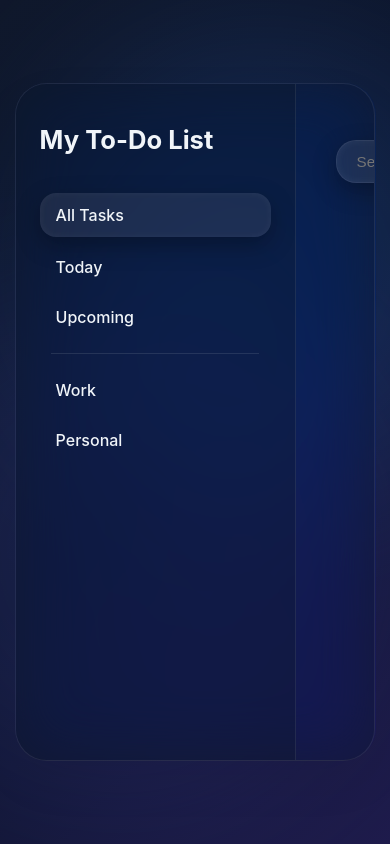
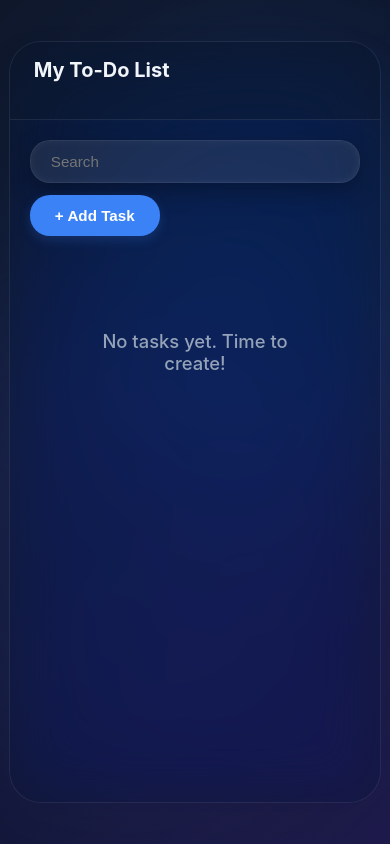
Before and after one commit to Rxmosx/My-to-Do-List, a React (Vite) app: page / in a window 390 px wide. Shown: the top 844 px of the page. Built offline with nearby package versions, Linux system fonts and the light colour scheme.

Commit message:
feature: responsive design

```diff
--- a/src/App.jsx
+++ b/src/App.jsx
@@ -95,7 +95,7 @@ function App() {
     <>
       <div className="app-container">
         <aside className="sidebar">
-          {/* ... Seu menu lateral continua igualzinho aqui ... */}
+
           <h1>My To-<span>Do</span> List</h1>
           <nav className="sidebar-menu">
             <p
@@ -119,6 +119,10 @@ function App() {
             <p
             className={activeFilter === 'Personal' ? 'active' : ''}
             onClick={() => setActiveFilter('Personal')}>Personal</p>
+
+            <p
+            className={activeFilter === 'Shopping' ? 'active' : ''}
+            onClick={() => setActiveFilter('Shopping')}>Shopping</p>
           </nav>
         </aside>
 
@@ -137,7 +141,11 @@ function App() {
 
           <div className="task-list">
             {filteredTasks.length === 0 ? (
-              <UndefinedTaskComponent />
+
+              <div className="empty-state-container">
+                <h2>No tasks yet. Time to create!</h2>
+              </div>
+
             ) : (
               filteredTasks.map(task => (
                 <TaskComponent
--- a/src/InfoTaskSet.jsx
+++ b/src/InfoTaskSet.jsx
@@ -7,6 +7,7 @@ function InfoTaskSet({ onAddTask, onEditTask, setInfoTask, taskToEdit }) {
     const [category, setCategory] = useState(taskToEdit ? taskToEdit.category : 'Personal');
     const [taskDueDate, setTaskDueDate] = useState(taskToEdit ? taskToEdit.date : '');
     const [taskDescription, setTaskDescription] = useState(taskToEdit ? taskToEdit.description : '');
+    const [erroMessage, setErroMessage] = useState('')
 
     const [priority, setPriority] = useState(taskToEdit && taskToEdit.priority ? `${taskToEdit.priority} Priority` : 'Medium Priority');
 
@@ -21,7 +22,7 @@ function InfoTaskSet({ onAddTask, onEditTask, setInfoTask, taskToEdit }) {
 
     const handleSaveTask = () => {
         if (!taskName.trim()) {
-            alert("Please enter a Task Name.");
+            setErroMessage('Insira um titulo!')
             return;
         }
 
@@ -52,7 +53,13 @@ function InfoTaskSet({ onAddTask, onEditTask, setInfoTask, taskToEdit }) {
 
                 <div className="form-group">
                     <label>Task Name</label>
-                    <input type="text" placeholder="What needs to be done?" value={taskName} onChange={(e) => setTaskName(e.target.value)} />
+                    <input
+                    type="text"
+                    placeholder="What needs to be done?"
+                    value={taskName}
+                    onChange={(e) => setTaskName(e.target.value)}
+                    />
+                    {erroMessage && (<strong>{erroMessage}</strong>)}
                 </div>
 
                 <div className="form-group">
--- a/src/UndefinedTaskComponent.jsx
+++ b/src/UndefinedTaskComponent.jsx
@@ -7,10 +7,6 @@ function UndefinedTaskComponent({ onAddTask, handleInfoTask }) {
 
     return (
         <div className="empty-state-container">
-            <div className="empty-state-icon">
-
-            </div>
-
             <h2>No tasks yet. Time to create!</h2>
         </div>
     )
--- a/src/style/App.css
+++ b/src/style/App.css
@@ -194,3 +194,91 @@ body::after {
     transform: translateY(0);
   }
 }
+
+
+@media (max-width: 810px) {
+
+  .app-container {
+    grid-template-columns: 1fr;
+    grid-template-rows: auto 1fr;
+    width: 95vw;
+    height: auto;
+    min-height: 90vh;
+    margin: 20px 0;
+  }
+
+  .sidebar {
+    border-right: none;
+    border-bottom: 1px solid var(--glass-border);
+    padding: 16px 24px;
+    height: 45px;
+    overflow: hidden;
+    transition: height 0.4s cubic-bezier(0.25, 1, 0.5, 1);
+    background: var(--glass-bg-sidebar);
+  }
+
+  .sidebar:hover {
+    height: 155px;
+    background: rgba(15, 23, 42, 0.6);
+  }
+
+  .sidebar h1 {
+    margin: 0;
+    margin-bottom: 20px;
+    font-size: 1.25rem;
+    line-height: 24px;
+  }
+
+  .sidebar-menu {
+    display: flex;
+    flex-direction: row;
+    flex-wrap: wrap;
+    gap: 8px;
+    opacity: 0;
+    transform: translateY(-10px);
+    transition: opacity 0.2s ease, transform 0.3s ease;
+    pointer-events: none;
+  }
+
+  .sidebar:hover .sidebar-menu {
+    opacity: 1;
+    transform: translateY(0);
+    pointer-events: auto;
+  }
+
+  .sidebar-divider {
+    display: none;
+  }
+
+  .main-content {
+    padding: 20px;
+    flex: 1;
+  }
+
+  .top-bar {
+    flex-direction: column;
+    align-items: stretch;
+    gap: 12px;
+  }
+
+  .search-bar {
+    max-width: 100%;
+  }
+
+  .add-btn {
+    max-width: 130px;
+  }
+
+
+}
+
+@keyframes slideDownMenu {
+  from {
+    opacity: 0;
+    transform: translateY(-10px) scale(0.95);
+  }
+  to {
+    opacity: 1;
+    transform: translateY(0) scale(1);
+  }
+}
--- a/src/style/taskComponent.css
+++ b/src/style/taskComponent.css
@@ -49,8 +49,8 @@
 .task-checkbox {
   appearance: none;
   -webkit-appearance: none;
-  width: 22px;
-  height: 22px;
+  min-width: 22px;
+  min-height: 22px;
   border: 2px solid rgba(255, 255, 255, 0.1);
   border-radius: 7px;
   cursor: pointer;
@@ -102,7 +102,7 @@
 
 .priority-tag.medium {
   background: #fef08a;
-  color: #eab308;
+  color: #926f06;
 }
 
 .priority-tag.low {
@@ -178,9 +178,7 @@
   position: absolute;
   top: 35px;
   right: 0;
-  background: rgba(30, 41, 59, 0.95);
-  backdrop-filter: blur(12px);
-  -webkit-backdrop-filter: blur(12px);
+  background: rgba(30, 41, 59);
   border: 1px solid rgba(255, 255, 255, 0.1);
   border-radius: 10px;
   min-width: 120px;
@@ -217,3 +215,11 @@
     transform: translateY(0) scale(1);
   }
 }
+
+
+@media (max-width: 810px) {
+
+  .priority-tag {
+    display: none;
+  }
+}
```
Also changed, not shown: src/style/infoTaskSet.css (line endings or trailing spaces).
